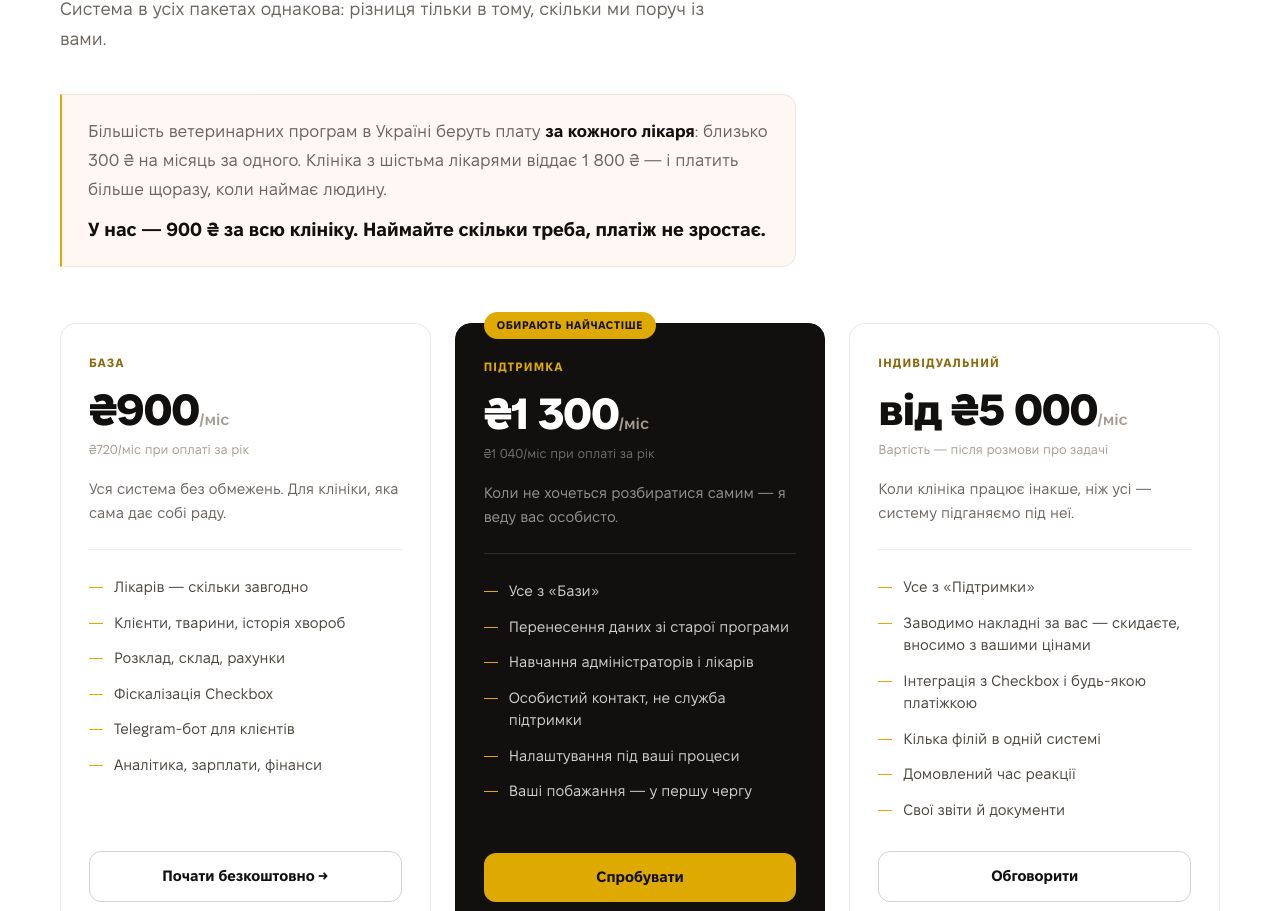
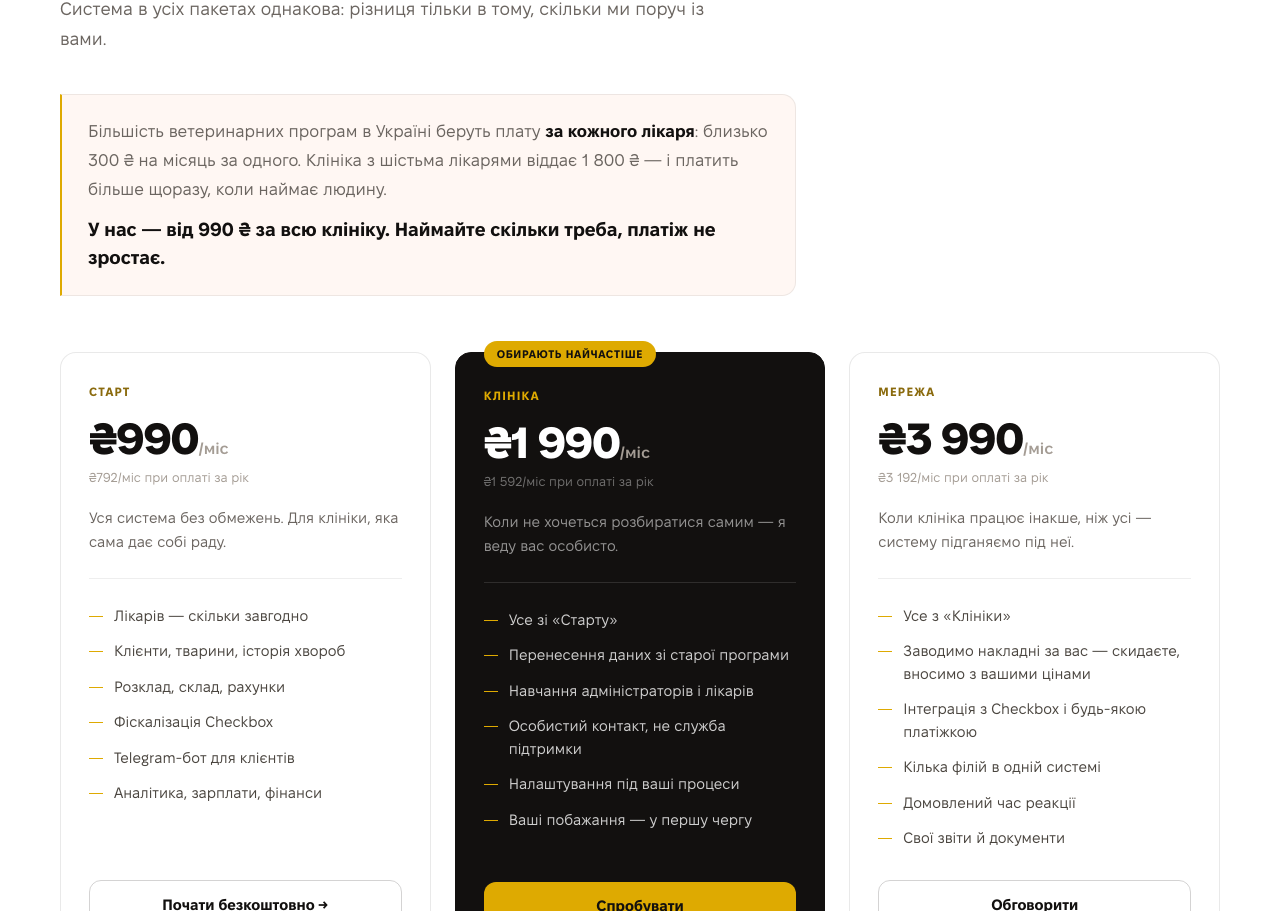
Before and after one commit to PiGYk/kizuna-crm, a Django app: template templates/landing.html in a window 1280 px wide. Shown: the part 5589-6500 px from the top of the page. Run offline with Django 4.2, Linux system fonts and the light colour scheme; the template is opened without the code that fills it, so the values that code supplies are empty; some libraries are stand-ins or nearby versions.

Commit message:
feat(тарифи): одна сітка скрізь — Старт 990 / Клініка 1990 / Мережа 3990 (наказ Олега 31.10)
Було три різні сітки одночасно: лендинг продавав База 900 / Підтримка 1300 /
Індивідуальний від 5000, оплата приймала ще й 900 / 2200 / 4500, вкладка
«Підписка» пропонувала всі шість (стару дешевшу теж), а сторінка «тріал
скінчився» й лист тріалу обіцяли «Старт — до 2 лікарів, без Telegram і
Checkbox», хоча функції в усіх тарифах однакові.

- лендинг (product.kizuna.com.ua): картки, герой, аргумент, FAQ і FAQ для
  пошуковиків — 990 / 1 990 / 3 990, за рік −20%: 792 / 1 592 / 3 192
- оплата (PLANS): лише start/clinic/network; стара сітка → 404
- модель: стара сітка лишилась тільки для читання старих записів
  (міграція 0022 — без змін у базі; на старій сітці не стоїть жодна клініка)
- «Підписка»: три поточні тарифи з різницею в супроводі; для свого — кнопка
  «Продовжити на місяць» (раніше продовжити було нічим)
- «тріал скінчився» і лист тріалу: без вигаданих обмежень
- чат-помічник довідки: нові ціни
Заодно в коміт потрапила правка лендинга від 21.08, що досі лежала незакомічена
(Мета не рахує одну заявку двічі) — вона давно в бою.

```diff
--- a/apps/clinic/trial_emails_html.py
+++ b/apps/clinic/trial_emails_html.py
@@ -37,8 +37,8 @@ def _steps(items):
 def _plans():
     """Тарифи таблицею — у листі про гроші ціни мають читатись, а не губитись у рядку."""
     rows = []
-    for label, price, note in (('Старт', '990', 'до 2 лікарів'),
-                               ('Клініка', '1 990', 'звичайна клініка'),
+    for label, price, note in (('Старт', '990', 'уся система'),
+                               ('Клініка', '1 990', 'з особистим супроводом'),
                                ('Мережа', '3 990', 'кілька філій')):
         rows.append(
             f'<tr>'
--- a/apps/help/chat.py
+++ b/apps/help/chat.py
@@ -46,8 +46,10 @@ SYSTEM = """Ти — помічник по ветеринарній CRM-сист
 Якщо доречно — назви статтю Довідки, де про це докладніше.
 
 ЩО ЗНАЄШ ПРО ЦІНИ
-База — 900 грн на місяць за всю клініку, без плати за кожного лікаря.
-Пакет із підтримкою — 1300 грн. Індивідуальний — від 5000 грн. Перші 30 днів безкоштовно, без картки.
+Старт — 990 грн на місяць за всю клініку, без плати за кожного лікаря.
+Клініка — 1990 грн: те саме плюс особистий супровід (перенесення даних, навчання).
+Мережа — 3990 грн: кілька філій в одній системі, свої звіти. Функції в усіх тарифах однакові.
+Перші 30 днів безкоштовно, без картки. При оплаті за рік — знижка 20%.
 
 МЕЖІ
 Говориш ТІЛЬКИ про Kizuna CRM і роботу ветеринарної клініки в ній.
--- a/templates/landing.html
+++ b/templates/landing.html
@@ -48,7 +48,8 @@
 
     // 1) наявні gtag-події дублюємо в Мету (одна точка замість правок у 8 місцях)
     var MAP = Object();
-    MAP['generate_lead']      = 'Lead';
+    // generate_lead СЮДИ НЕ МАПИМО: форма контакту вже дає Lead нижче,
+    // по відповіді сервера. Інакше на одну заявку Мета рахує два ліди.
     MAP['begin_registration'] = 'InitiateCheckout';
     MAP['open_demo']          = 'ViewContent';
     var g = window.gtag;
@@ -509,7 +510,7 @@
            class="kzh-btn-ghost">Зайти в демо</a>
       </div>
 
-      <p class="kzh-note"><b>900 ₴ на місяць за всю клініку</b> · без картки · без обмежень функцій</p>
+      <p class="kzh-note"><b>від 990 ₴ на місяць за всю клініку</b> · без картки · без обмежень функцій</p>
     </div>
 
     <!-- живий сценарій: клієнт → пацієнт → новий візит (розмітка з реальної CRM) -->
@@ -1277,15 +1278,15 @@
 
     <div class="kzp-arg">
       <p>Більшість ветеринарних програм в Україні беруть плату <strong>за кожного лікаря</strong>: близько 300 ₴ на місяць за одного. Клініка з шістьма лікарями віддає 1 800 ₴ — і платить більше щоразу, коли наймає людину.
-        <span class="hit">У нас — 900 ₴ за всю клініку. Наймайте скільки треба, платіж не зростає.</span>
+        <span class="hit">У нас — від 990 ₴ за всю клініку. Наймайте скільки треба, платіж не зростає.</span>
       </p>
     </div>
 
     <div class="kzp-grid">
     <div class="kzp-card">
-      <div class="kzp-name">База</div>
-      <div class="kzp-price">₴900<i>/міс</i></div>
-      <div class="kzp-year">₴720/міс при оплаті за рік</div>
+      <div class="kzp-name">Старт</div>
+      <div class="kzp-price">₴990<i>/міс</i></div>
+      <div class="kzp-year">₴792/міс при оплаті за рік</div>
       <p class="kzp-desc">Уся система без обмежень. Для клініки, яка сама дає собі раду.</p>
       <ul class="kzp-list">
         <li>Лікарів — скільки завгодно</li>
@@ -1295,40 +1296,40 @@
         <li>Telegram-бот для клієнтів</li>
         <li>Аналітика, зарплати, фінанси</li>
       </ul>
-      <a href="https://crm.kizuna.com.ua/register/" onclick="gtag('event','begin_registration',{event_category:'pricing',event_label:'base'})" class="kzp-btn ghost">Почати безкоштовно →</a>
+      <a href="https://crm.kizuna.com.ua/register/" onclick="gtag('event','begin_registration',{event_category:'pricing',event_label:'start'})" class="kzp-btn ghost">Почати безкоштовно →</a>
     </div>
 
     <div class="kzp-card dark">
       <div class="kzp-badge">Обирають найчастіше</div>
-      <div class="kzp-name">Підтримка</div>
-      <div class="kzp-price">₴1 300<i>/міс</i></div>
-      <div class="kzp-year">₴1 040/міс при оплаті за рік</div>
+      <div class="kzp-name">Клініка</div>
+      <div class="kzp-price">₴1 990<i>/міс</i></div>
+      <div class="kzp-year">₴1 592/міс при оплаті за рік</div>
       <p class="kzp-desc">Коли не хочеться розбиратися самим — я веду вас особисто.</p>
       <ul class="kzp-list">
-        <li>Усе з «Бази»</li>
+        <li>Усе зі «Старту»</li>
         <li>Перенесення даних зі старої програми</li>
         <li>Навчання адміністраторів і лікарів</li>
         <li>Особистий контакт, не служба підтримки</li>
         <li>Налаштування під ваші процеси</li>
         <li>Ваші побажання — у першу чергу</li>
       </ul>
-      <a href="https://crm.kizuna.com.ua/register/" onclick="gtag('event','begin_registration',{event_category:'pricing',event_label:'support'})" class="kzp-btn gold">Спробувати</a>
+      <a href="https://crm.kizuna.com.ua/register/" onclick="gtag('event','begin_registration',{event_category:'pricing',event_label:'clinic'})" class="kzp-btn gold">Спробувати</a>
     </div>
 
     <div class="kzp-card">
-      <div class="kzp-name">Індивідуальний</div>
-      <div class="kzp-price">від ₴5 000<i>/міс</i></div>
-      <div class="kzp-year">Вартість — після розмови про задачі</div>
+      <div class="kzp-name">Мережа</div>
+      <div class="kzp-price">₴3 990<i>/міс</i></div>
+      <div class="kzp-year">₴3 192/міс при оплаті за рік</div>
       <p class="kzp-desc">Коли клініка працює інакше, ніж усі — систему підганяємо під неї.</p>
       <ul class="kzp-list">
-        <li>Усе з «Підтримки»</li>
+        <li>Усе з «Клініки»</li>
         <li>Заводимо накладні за вас — скидаєте, вносимо з вашими цінами</li>
         <li>Інтеграція з Checkbox і будь-якою платіжкою</li>
         <li>Кілька філій в одній системі</li>
         <li>Домовлений час реакції</li>
         <li>Свої звіти й документи</li>
       </ul>
-      <a href="https://crm.kizuna.com.ua/register/" onclick="gtag('event','begin_registration',{event_category:'pricing',event_label:'custom'})" class="kzp-btn ghost">Обговорити</a>
+      <a href="https://crm.kizuna.com.ua/register/" onclick="gtag('event','begin_registration',{event_category:'pricing',event_label:'network'})" class="kzp-btn ghost">Обговорити</a>
     </div>
     </div>
 
@@ -1398,7 +1399,7 @@
       </details>
       <details class="kzf-i">
         <summary><span>Скільки це коштує?</span><i aria-hidden="true"></i></summary>
-        <div class="kzf-a"><div><p>База — 900 ₴ на місяць за всю клініку, без плати за кожного лікаря чи робоче місце. Пакет з підтримкою — 1300 ₴. Індивідуальний — від 5000 ₴. Перші 30 днів безкоштовно, без картки.</p></div></div>
+        <div class="kzf-a"><div><p>Старт — 990 ₴ на місяць за всю клініку, без плати за кожного лікаря чи робоче місце. Клініка (з особистим супроводом: перенесення даних, навчання) — 1990 ₴. Мережа (кілька філій, свої звіти) — 3990 ₴. Перші 30 днів безкоштовно, без картки.</p></div></div>
       </details>
       <details class="kzf-i">
         <summary><span>Що буде після 30 днів безкоштовного періоду?</span><i aria-hidden="true"></i></summary>
@@ -1968,7 +1969,7 @@
       "name": "Скільки це коштує?",
       "acceptedAnswer": {
         "@type": "Answer",
-        "text": "База — 900 грн на місяць за всю клініку, без плати за кожного лікаря. Пакет з підтримкою — 1300 грн. Індивідуальний — від 5000 грн. Перші 30 днів безкоштовно, без картки."
+        "text": "Старт — 990 грн на місяць за всю клініку, без плати за кожного лікаря чи робоче місце. Клініка (з особистим супроводом: перенесення даних, навчання) — 1990 грн. Мережа (кілька філій, свої звіти) — 3990 грн. Перші 30 днів безкоштовно, без картки."
       }
     },
     {
```
Also changed, not shown: apps/clinic/models.py (+7 -5 lines), apps/clinic/views.py (+7 -0 lines), apps/clinic/wayforpay.py (+3 -17 lines), templates/clinic/settings.html (+3 -4 lines), templates/trial_expired.html (+18 -18 lines), apps/clinic/migrations/0022_alter_organization_plan.py (added).
